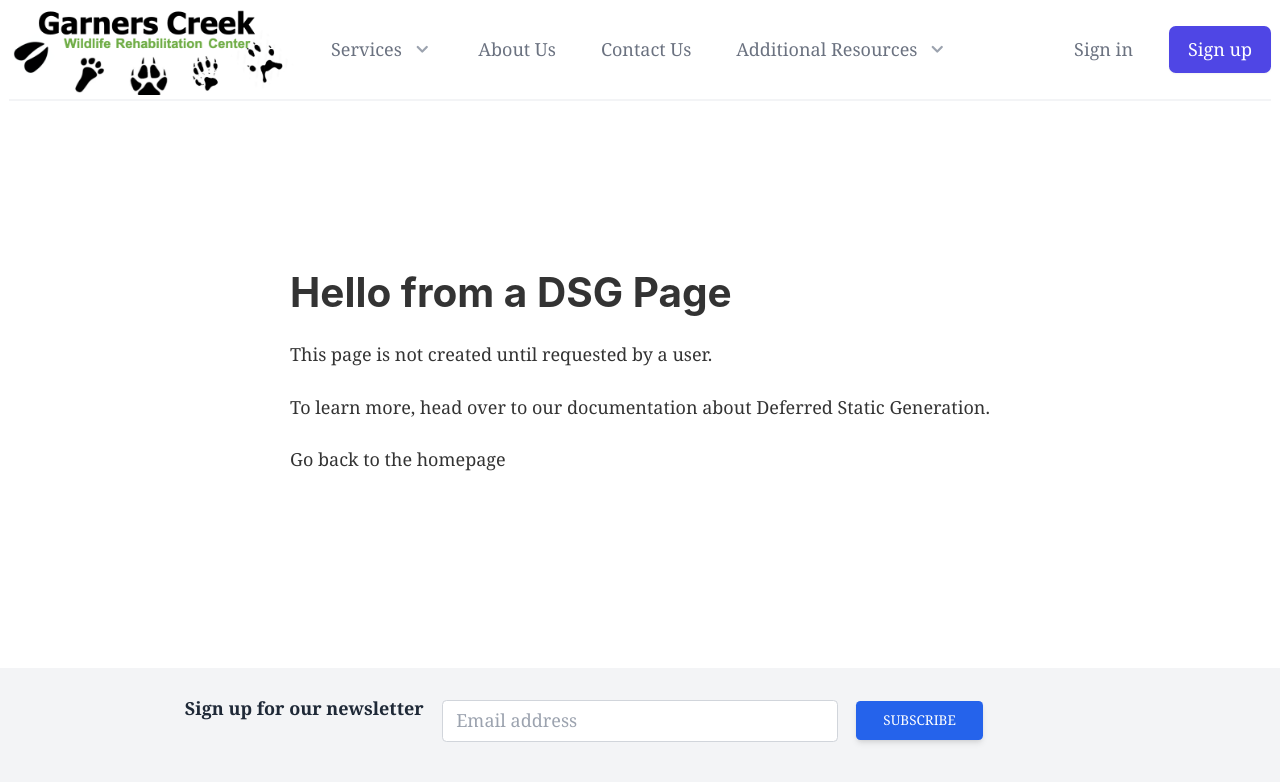
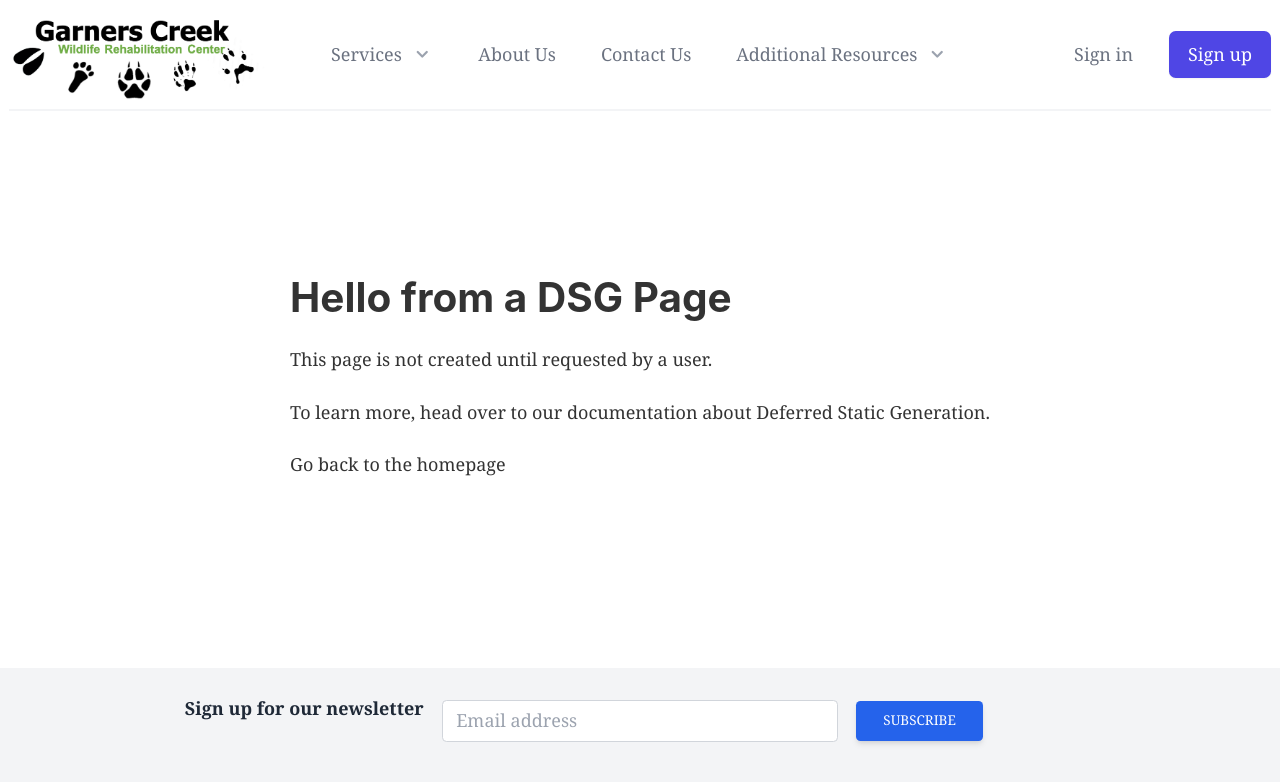
Before and after one commit to ericYagerResume/GCWRC, a Gatsby site: page /using-dsg in a window 1280 px wide. Built offline with nearby package versions, Linux system fonts and the light colour scheme; Gatsby itself is replaced by a stand-in of ours.

```diff
--- a/src/components/header.js
+++ b/src/components/header.js
@@ -17,8 +17,6 @@ import {
   XIcon,
 } from '@heroicons/react/outline'
 import { ChevronDownIcon } from '@heroicons/react/solid'
-
-import headerLogo from '../images/headerLogo.png'
 
 import { StaticImage } from "gatsby-plugin-image"
 
@@ -92,7 +90,7 @@ const Header = ({ data, pageContext }) => {
           <div className="flex justify-start lg:w-0 lg:flex-1">
             <a href="/">
               <span className="sr-only">Workflow</span>
-              <StaticImage src={"../images/headerLogo.png"} className="object-cover h-20"/>
+              <StaticImage src={"../images/headerLogo.png"} height={100}/>
             </a>
           </div>
           <div className="-mr-2 -my-2 md:hidden">
--- a/src/pages/index.js
+++ b/src/pages/index.js
@@ -1,6 +1,6 @@
 import React from "react"
 import Layout from "../components/layout"
-import Carousel from '../components/homepage/carousel'
+import Carousel from '../components/carousel'
 import Amplify from 'aws-amplify'
 import config from '../aws-exports'
 Amplify.configure(config)
```
Also changed, not shown: src/components/carousel.js (renamed from src/components/homepage/carousel.js).
